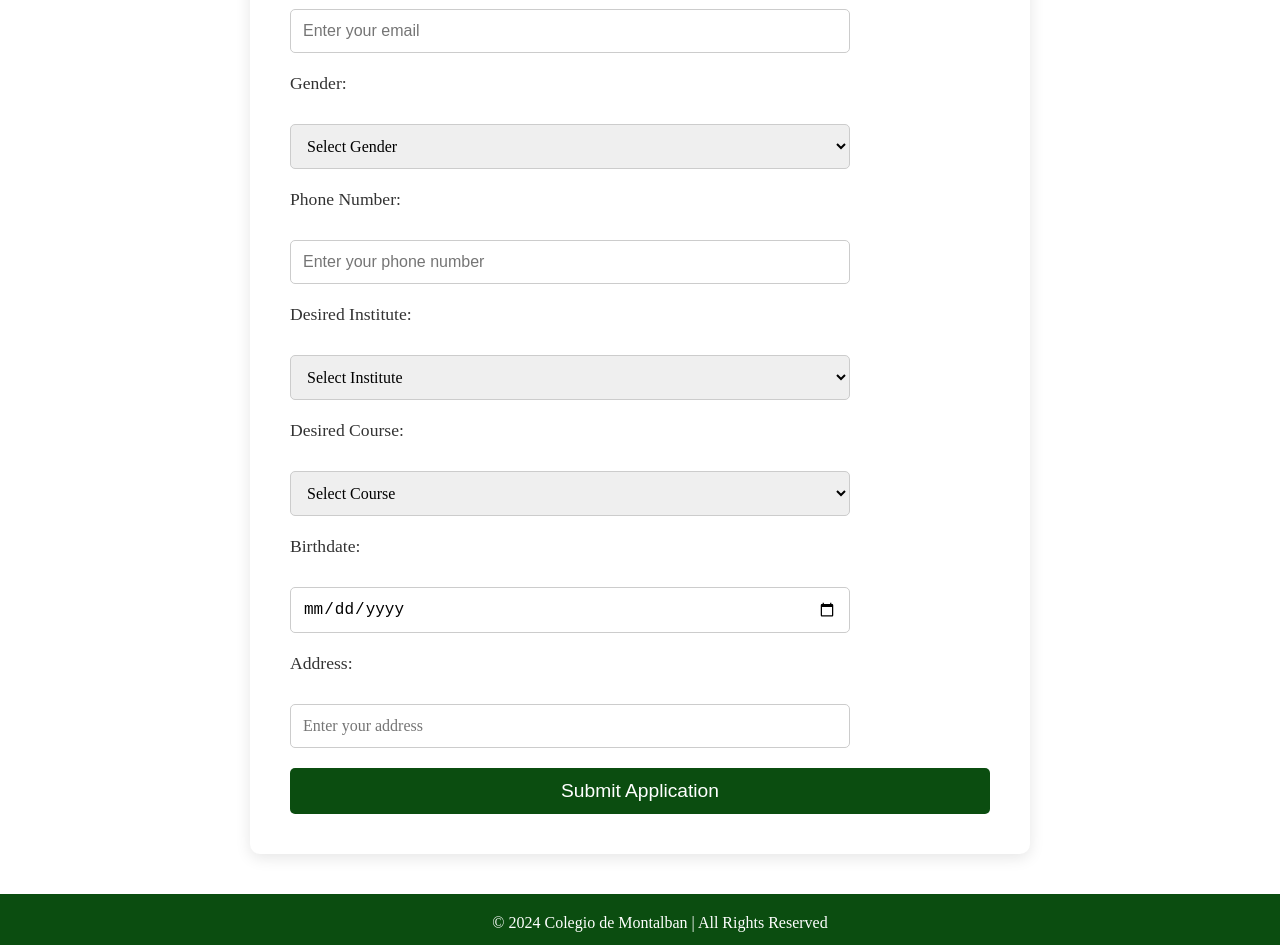
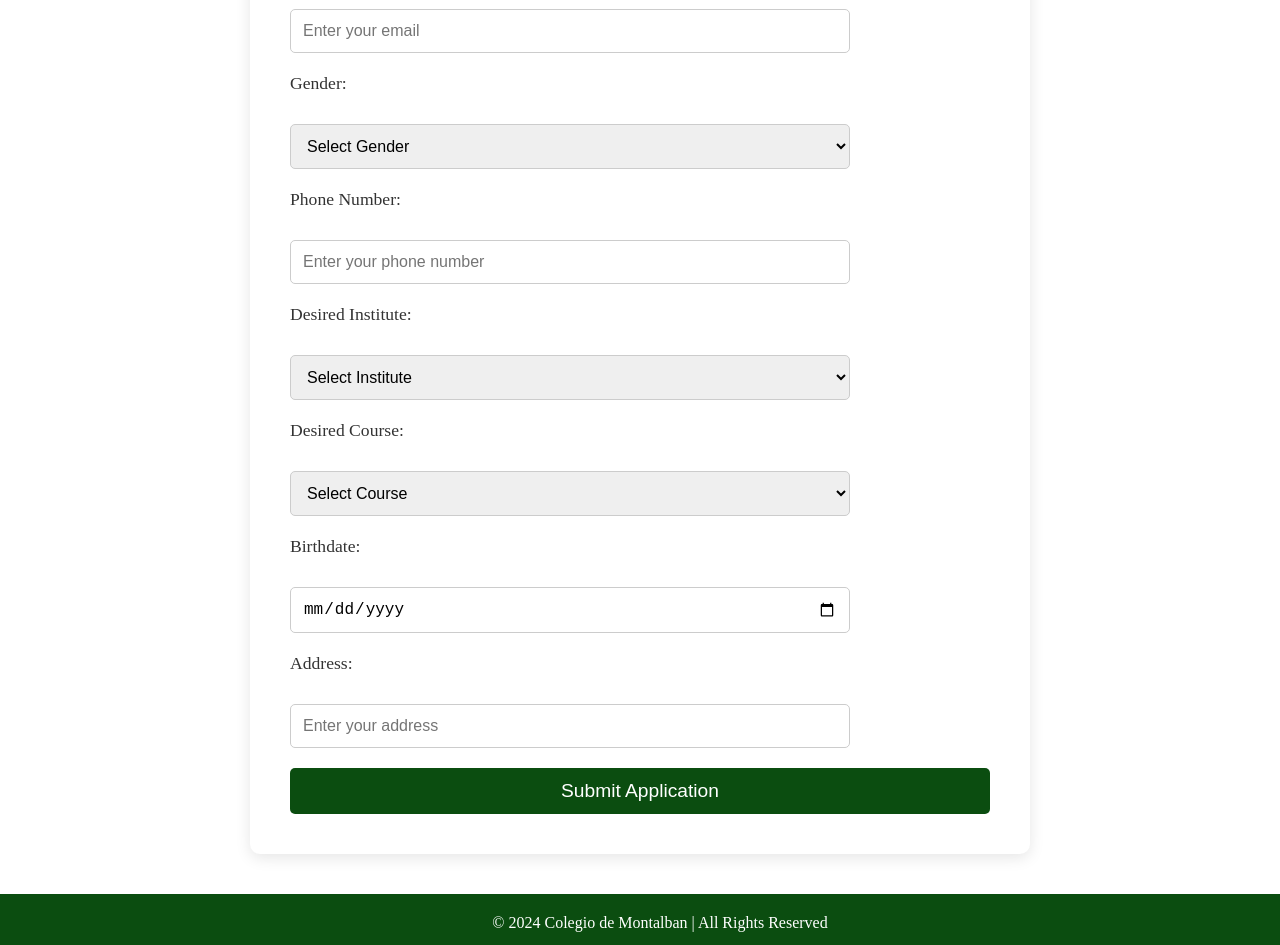
Before and after one commit to sleepyjero/colegiodemontalbanwebsite, a plain HTML site: page login.html in a window 1280 px wide. Shown: the part 520-1465 px from the top of the page. Drawn offline with Linux system fonts and the light colour scheme.

Commit message:
Update styles.css

```diff
--- a/styles.css
+++ b/styles.css
@@ -531,7 +531,6 @@ form input:focus, form select:focus {
 
 /* Gender Selection */
 form select#gender {
-    font-family: 'Times New Roman', serif; /* Use Times New Roman for dropdown */
     padding: 12px;
     font-size: 1rem;
     border: 1px solid #ccc;
@@ -551,7 +550,6 @@ form select#gender:focus {
 
 /* Address Field */
 form input#address {
-    font-family: 'Times New Roman', serif; /* Use Times New Roman */
     padding: 12px;
     font-size: 1rem;
     border: 1px solid #ccc;
@@ -588,10 +586,7 @@ form button:hover {
     background-color: #028B42;
 }
 
-/* Select Dropdown Styling */
-form select {
-    font-family: 'Times New Roman', serif; /* Times New Roman for dropdowns */
-}
+
 
 /* Footer Section */
 footer {
```
